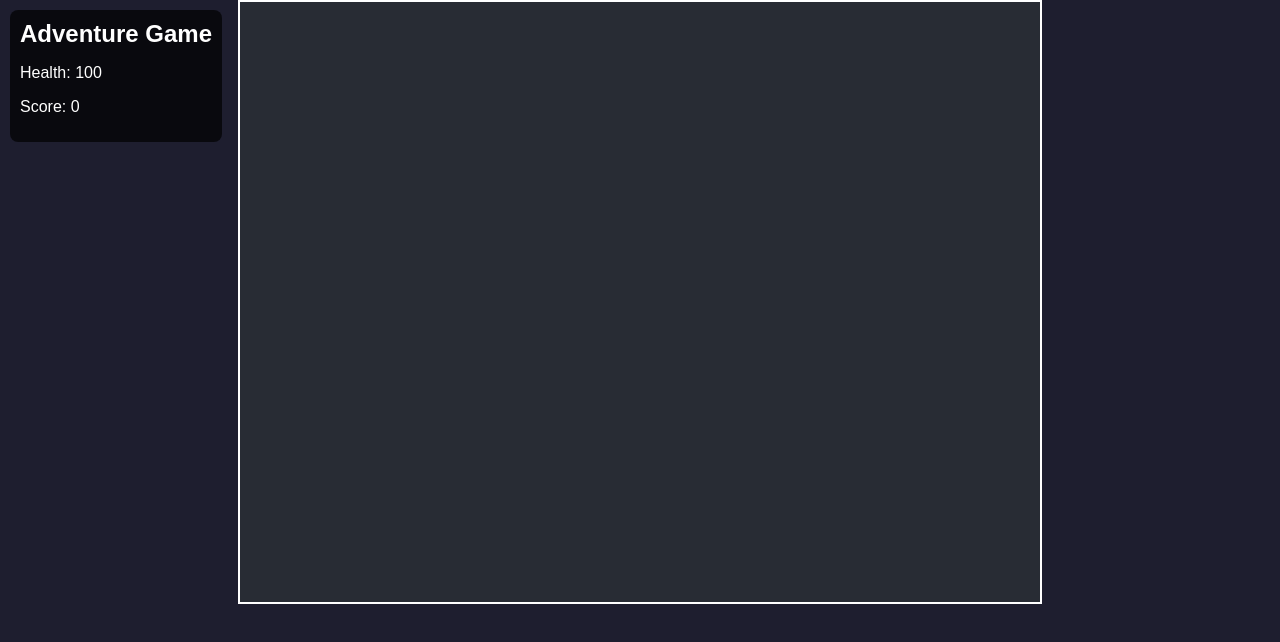
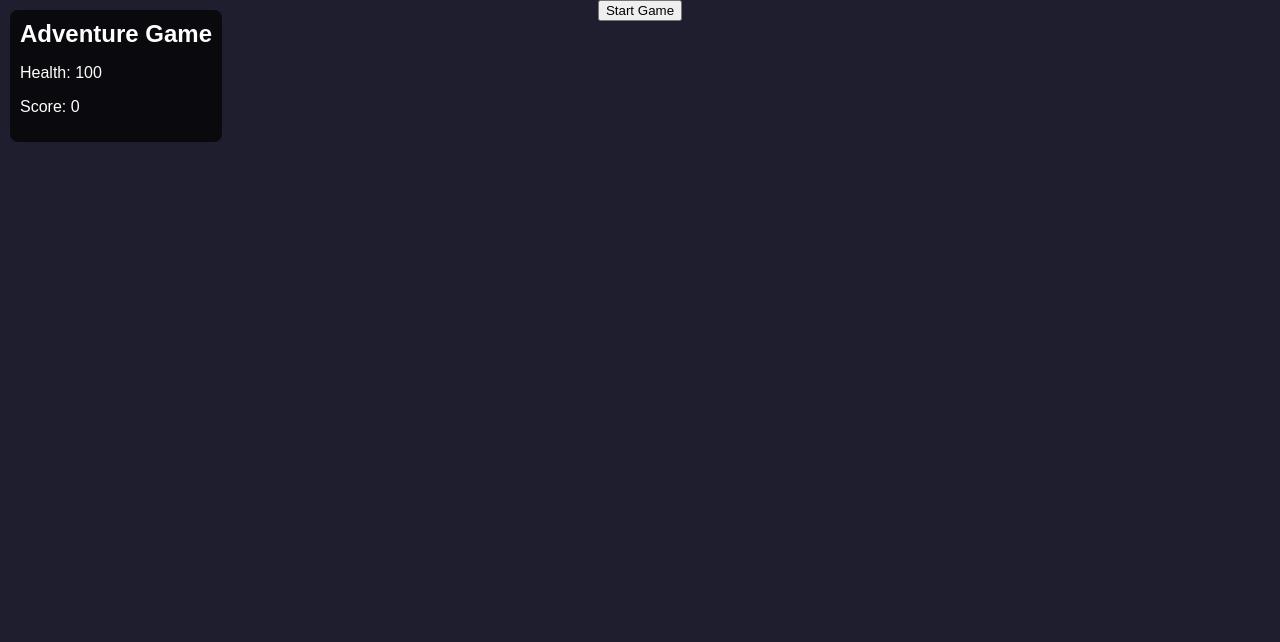
Before and after one commit to vyeght/adventure, a plain HTML site: page index.html in a window 1280 px wide. Drawn offline with Linux system fonts and the light colour scheme.

Commit message:
Update index.html

```diff
--- a/index.html
+++ b/index.html
@@ -7,12 +7,20 @@
   <link rel="stylesheet" href="style.css">
 </head>
 <body>
+  <!-- Game UI -->
   <div id="ui">
     <h1>Adventure Game</h1>
     <p>Health: <span id="player-health">100</span></p>
     <p>Score: <span id="score">0</span></p>
   </div>
-  <canvas id="gameCanvas" width="800" height="600"></canvas>
+
+  <!-- Start Button -->
+  <button id="start-btn">Start Game</button>
+
+  <!-- Game Canvas -->
+  <canvas id="gameCanvas" width="800" height="600" style="display: none;"></canvas>
+
+  <!-- Link to JavaScript -->
   <script src="script.js"></script>
 </body>
 </html>
```
